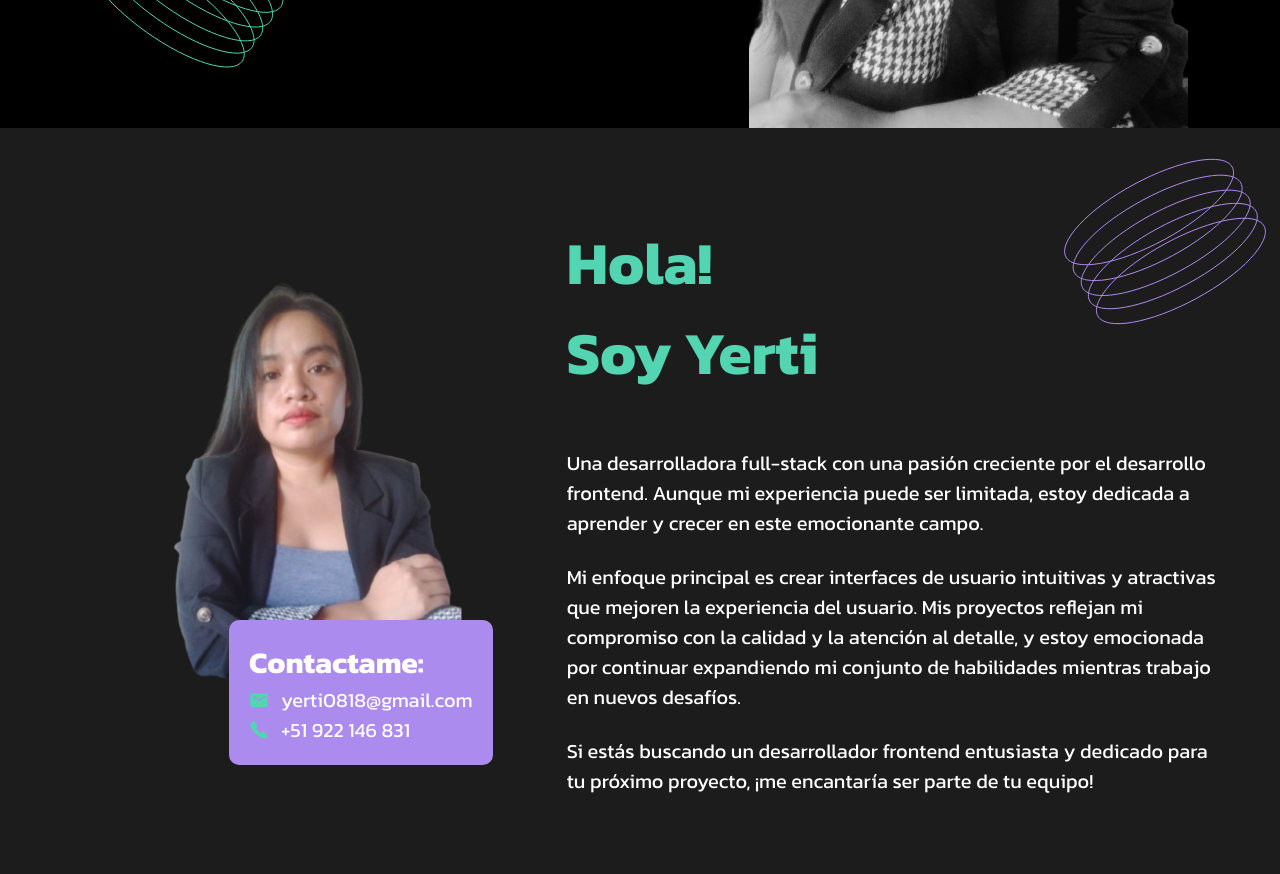
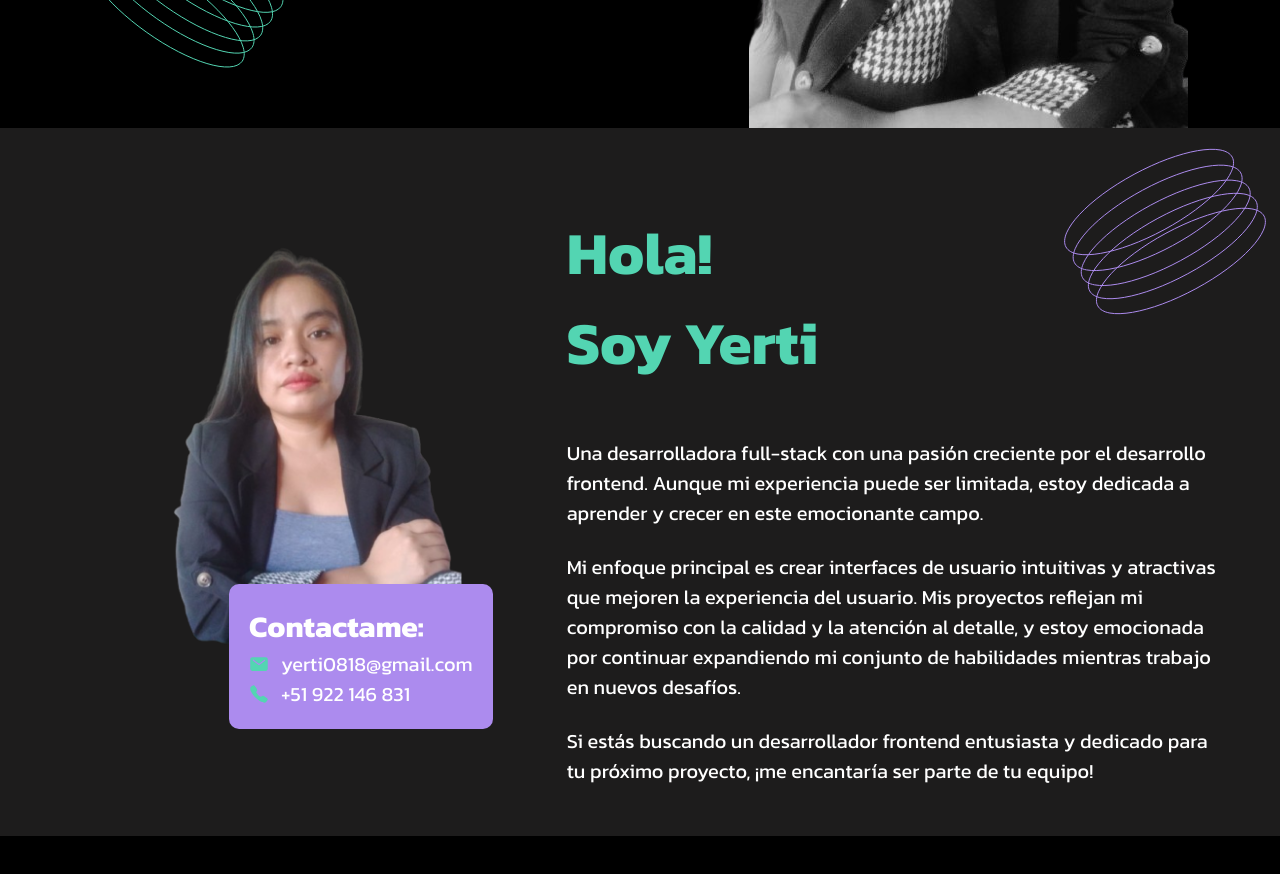
Before and after one commit to yerti/portafolio-yerti-mosqueira, a React (Create React App) app: page / in a window 1280 px wide. Shown: the part 580-1454 px from the top of the page. After the commit the page ends 1416 px from the top, so only its background shows below. Built offline with nearby package versions, Linux system fonts and the light colour scheme; a web font is replaced by a local one.

Commit message:
Change styles for the about me component

```diff
--- a/src/Components/SobreMi/SobreMi.css
+++ b/src/Components/SobreMi/SobreMi.css
@@ -3,12 +3,11 @@
   padding: 0 60px;
   display: flex;
   align-items: center;
-  padding-bottom: 70px;
+  padding-bottom: 50px;
   background-color: var(--color-plomo-claro);
 }
 .imagen-yerti-color {
   width: 100%;
-  margin-top: 50px;
 }
 .contenido-texto-sobre-mi {
   width: 70%;
```
